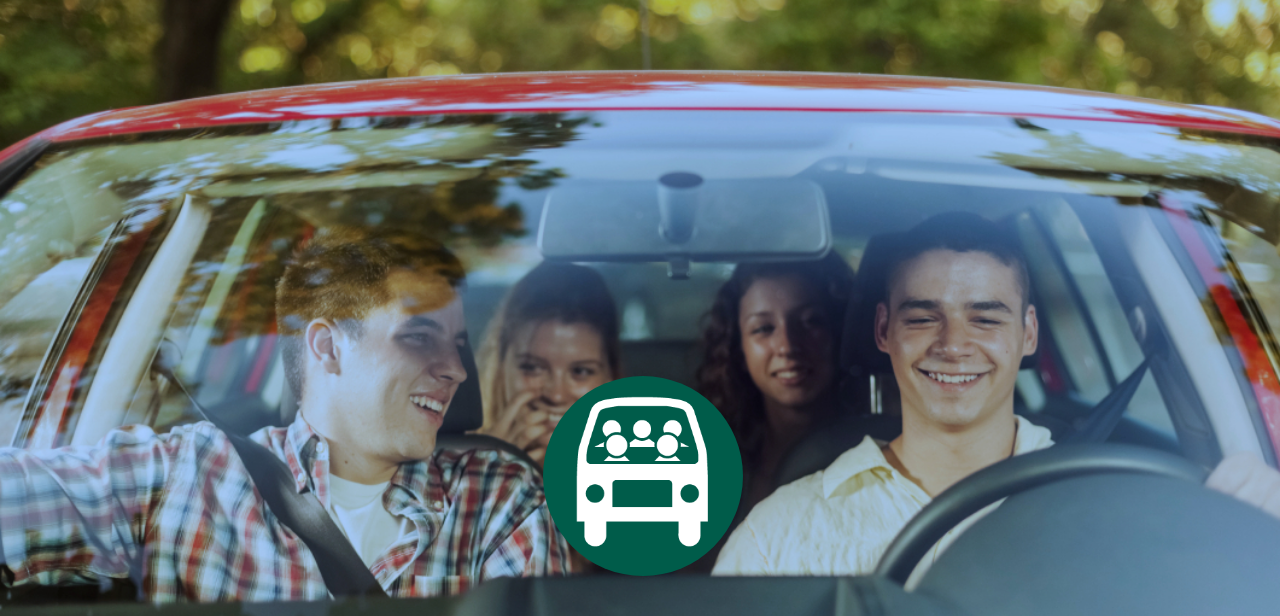
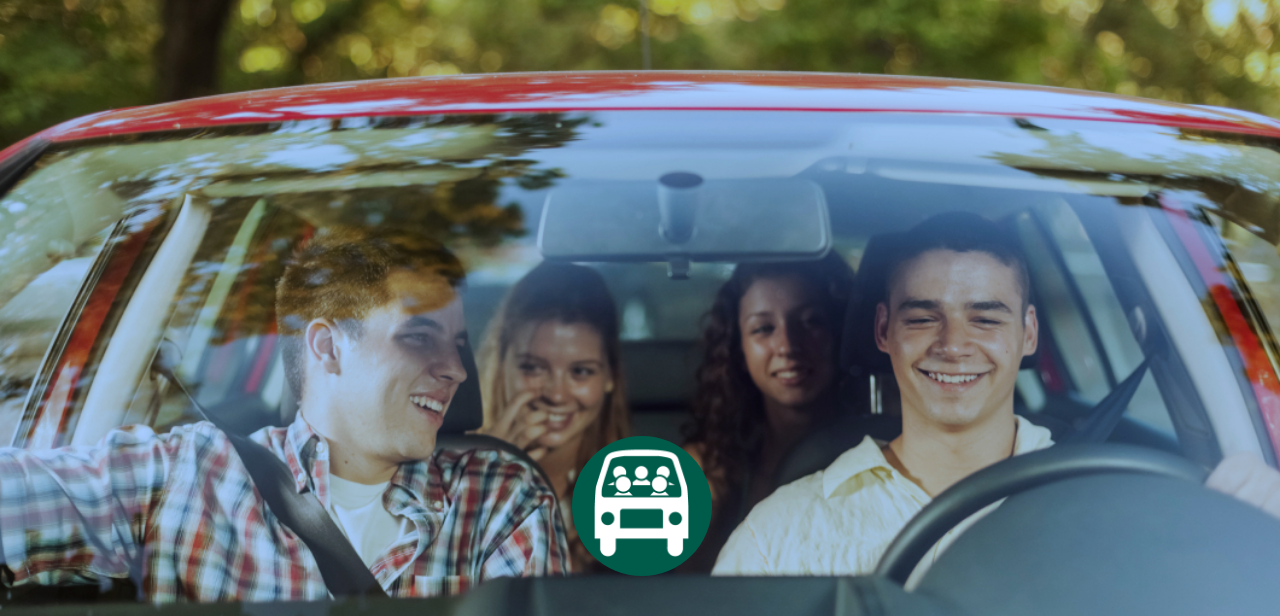
Before and after one commit to Joker666/lyftchai, a plain HTML site: page index.html in a window 1280 px wide. Shown: the top 616 px of the page. Drawn offline with nearby package versions, Linux system fonts and the light colour scheme; a web font is replaced by a local one.

Commit message:
Smaller logo

```diff
--- a/main.css
+++ b/main.css
@@ -35,18 +35,18 @@ h2 {
 }
 
 .crop {
-    width: 200px;
-    height: 200px;
+    width: 140px;
+    height: 140px;
     overflow: hidden;
     border-radius: 50%;
     position: absolute;
     bottom: 28%;
-    left: 40%;
+    left: 43%;
 }
 
 .crop img {
-    width: 210px;
-    height: 210px;
+    width: 150px;
+    height: 150px;
     margin-top: -5px;
     margin-left: -5px;
 }
```
